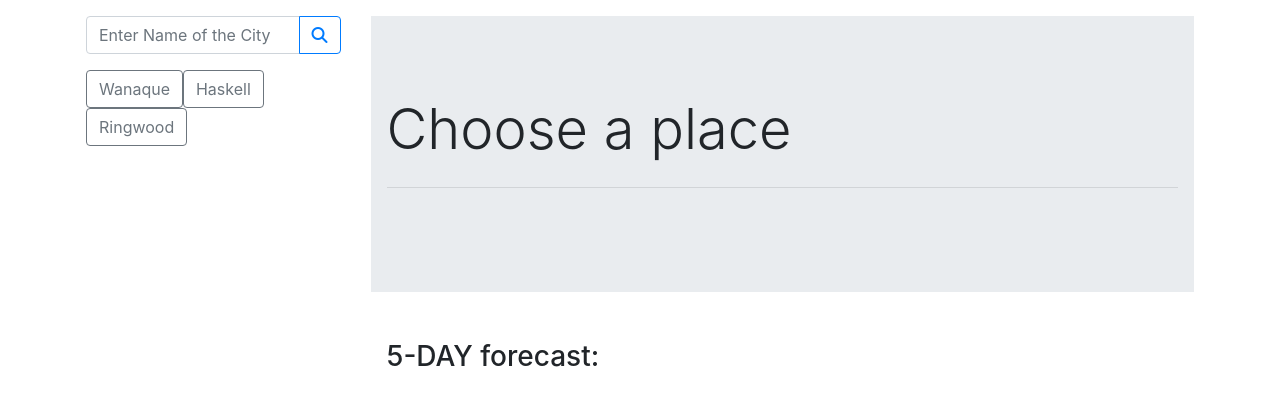
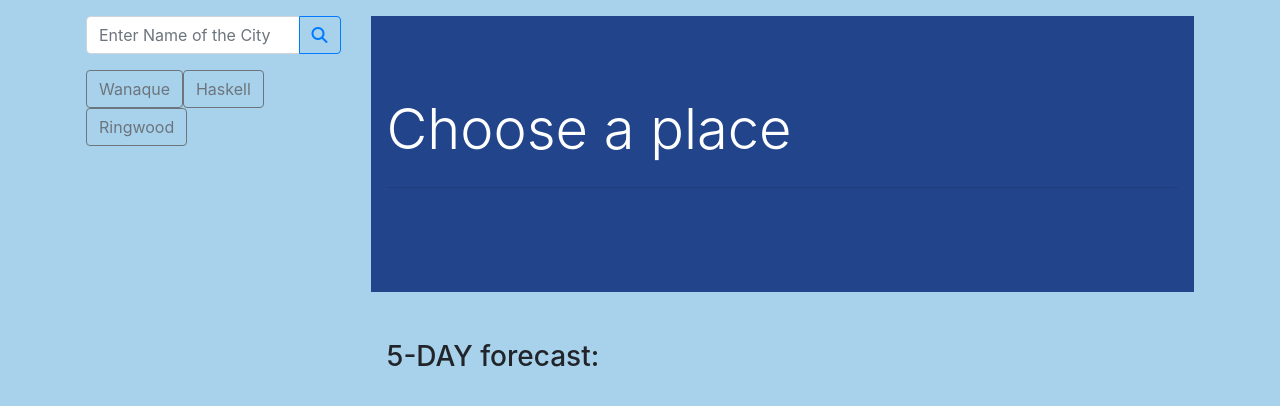
Before and after one commit to nata-stelmakh/Weather, a plain HTML site: page index.html in a window 1280 px wide. Drawn offline with nearby package versions, Linux system fonts and the light colour scheme.

Commit message:
Fixxed background color in jumbotron so icon has better vivbility

```diff
--- a/style.css
+++ b/style.css
@@ -1,6 +1,10 @@
 body{
-    background-color:white;
+    background-color:rgb(168, 210, 235);
 
+}
+.jumbotron{
+    background-color: rgb(33, 68, 139);
+    color: white;
 }
 
 .container{
```
